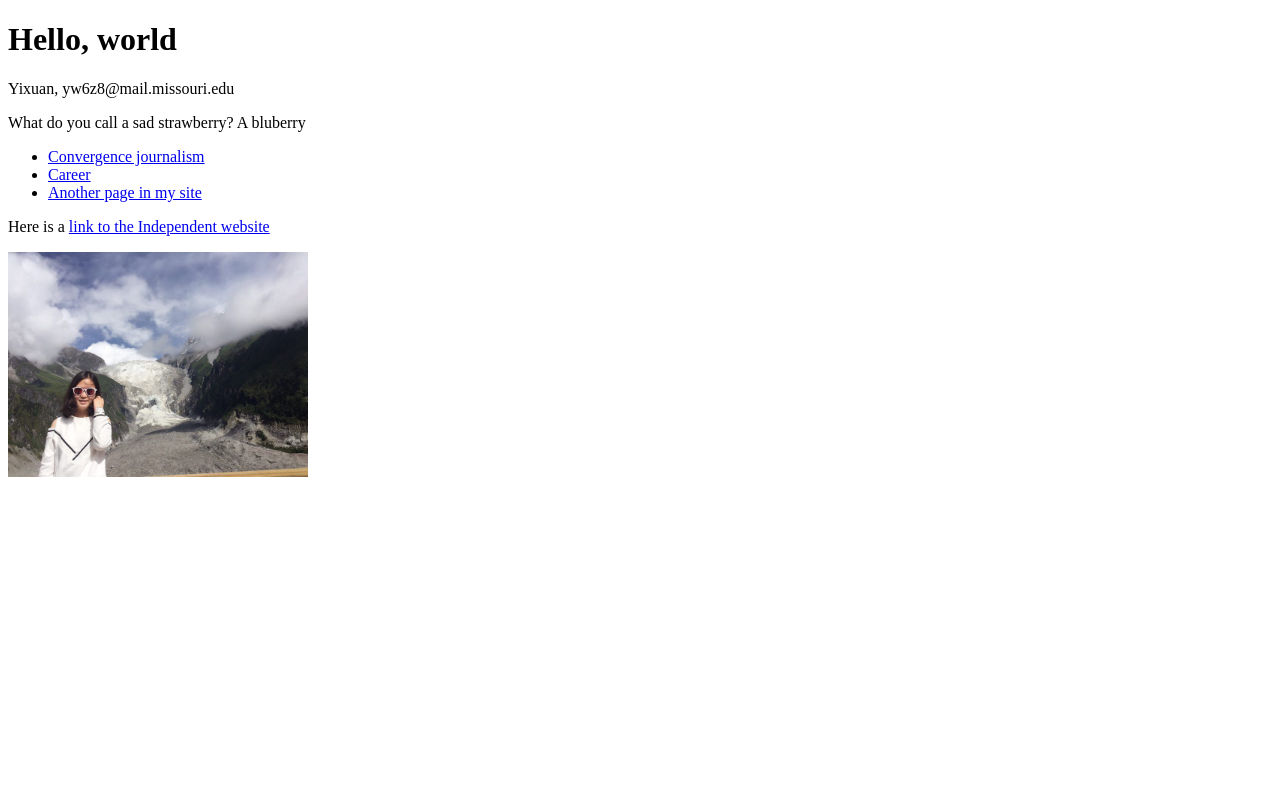
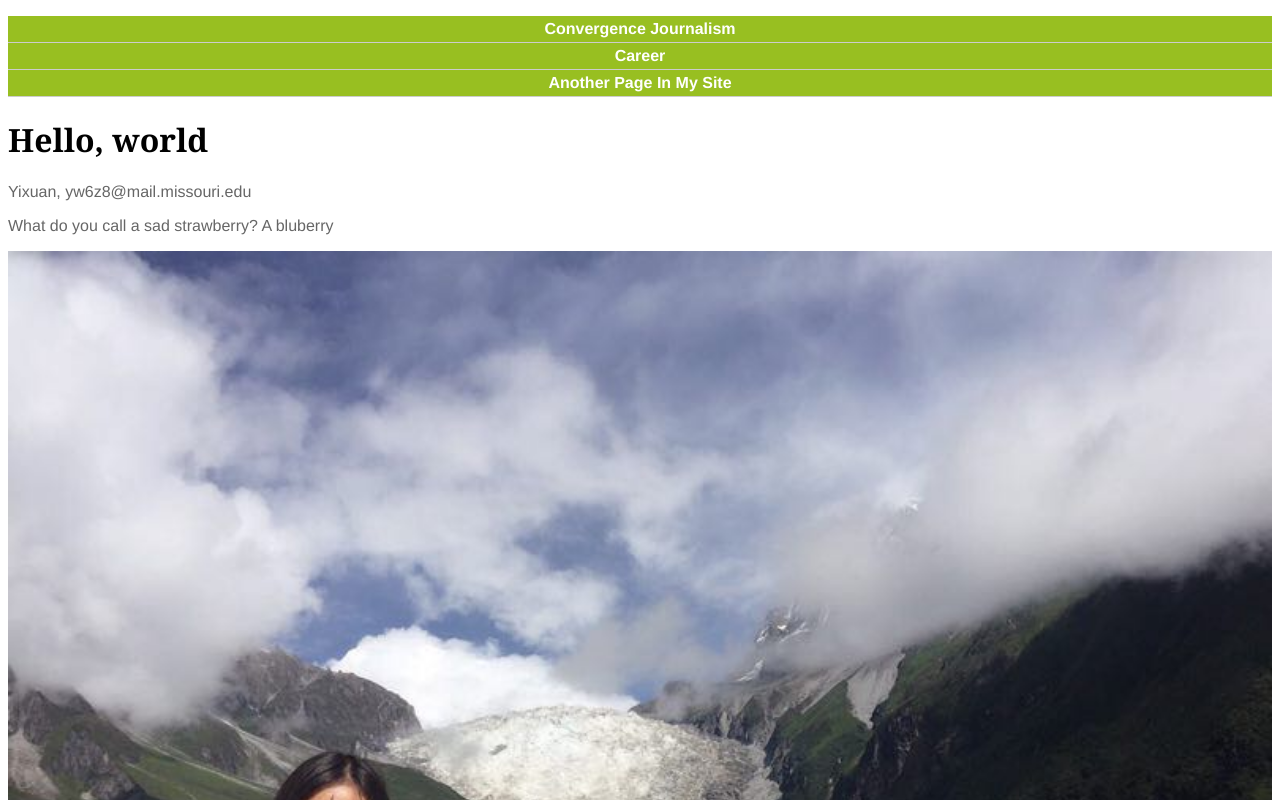
Before and after one commit to J4502-SS18/YixuanWang, a plain HTML site: page index.html in a window 1280 px wide. Shown: the top 800 px of the page. Drawn offline with Linux system fonts and the light colour scheme.

Commit message:
styled website

```diff
--- a/index.html
+++ b/index.html
@@ -7,33 +7,32 @@
 	<title>	yixuan's website </title>
 	<meta http-equiv="content-type"
 		content="text/html;charset=utf-8" />
+ <meta name="viewport" content="width=device-width, initial-scale=1">
+ <link rel="stylesheet" type="text/css" href="style.css">
+ <!-- <style type="text/css">
+        body {background-color:yellow;}
+    </style> -->
+
 </head>
-
 
 <body>
 <!--This is a comment. It won't show up in your browser, only in the page source-->
+   <div id="container">
+     <ul id="nav">
+       <li><a href="#">Convergence Journalism</a></li>
+       <li><a href="#">Career</a></li>
+       <li><a href="oldindex.html">Another Page In My Site</a></li>
+    </ul>
+
   <h1>Hello, world</h1>
+</div>
+<!-- end header div -->
   <p>Yixuan, yw6z8@mail.missouri.edu</p>
   <p>What do you call a sad strawberry? A bluberry</p>
-  <ul>
-    <li><a href="http://convergence.journalism.missouri.edu/">Convergence journalism</a></li>
-    <li><a href="https://career.missouri.edu/">Career</a></li>
-    <li><a href="index2.html">Another page in my site</a></li>
- </ul>
-
- <p>Here is a <a href="http://www.independent.co.uk/voices/comment/the-value-of-professional-journalism-8982792.html">link to the Independent website</a></p>
-
- <a href="mailto:yw6z8@mail.missouri.edu"><img src="yixuan.jpg" alt="yixuan's photo" width="300px" /></a>
+  <a href="mailto:yw6z8@mail.missouri.edu"><img src="yixuan.jpg" alt="yixuan's photo" width="100%" />
+  </a>
+</div>
+<!-- end container div -->
 
 </body>
-
-
-
-
-
-
-
-
-
-
 </html>
--- /dev/null
+++ b/style.css
@@ -0,0 +1,50 @@
+/*styles go here*/
+
+/*p {
+    color: red;
+}*/
+
+p {
+	color: #666666;
+    font-family: Helvetica, Arial, sans-serif;
+}
+
+h1 {
+    font-family: Georgia, "Times New Roman", serif;
+}
+
+#container {
+    width: 100%;
+    margin: 0 auto;
+	}
+
+#nav {
+    padding: 0;
+	list-style-type: none;
+}
+
+#nav li {
+    margin: 0;
+    padding: 0;
+	border-bottom: 1px solid #ccc;
+}
+
+#nav a:link, #nav a:visited {
+	display:block;
+    color: #ffffff;
+    background-color: #98bf21;
+    font-weight: bold;
+    text-align:center;
+    text-decoration: none;
+    padding: 4px;
+    font-family: Helvetica, Arial, sans-serif;
+}
+
+#nav a:hover, #nav a:active {
+    background-color: #7a991a;
+}
+
+
+img {
+	border: none;
+}
```
Also changed, not shown: oldindex.html (added, +39 -0 lines), 1 other file.
